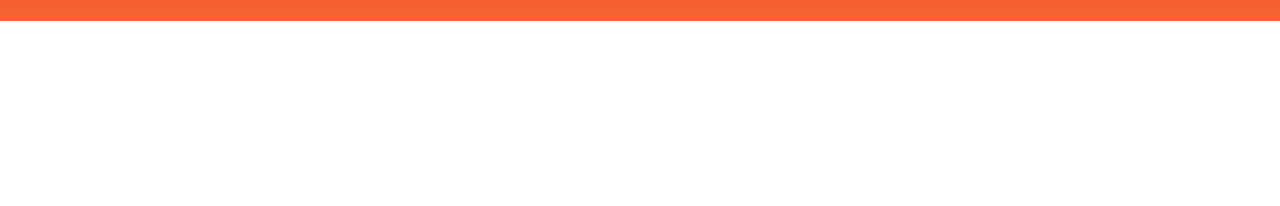
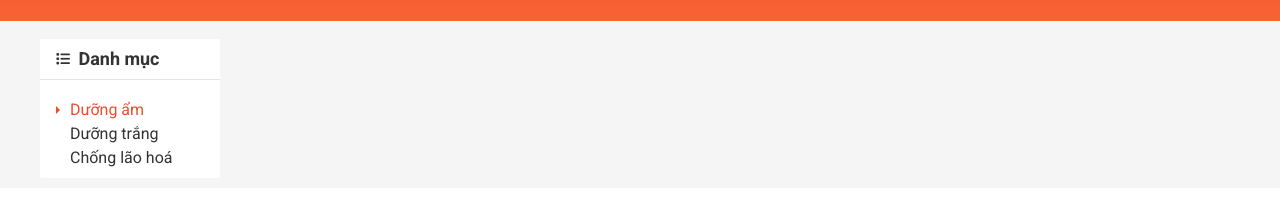
Before and after one commit to nmhoangclb/F8-shop, a plain HTML site: page index.html in a window 1280 px wide. Shown: the part 108-314 px from the top of the page. Drawn offline with nearby package versions, Linux system fonts and the light colour scheme.

Commit message:
build base body, creat catagory

```diff
--- a/assets/css/base.css
+++ b/assets/css/base.css
@@ -21,6 +21,8 @@ html {
     box-sizing: border-box;
 }
 
+/* Responsive */
+
 .grid {
     width: 1200px;
     max-width: 100%;
@@ -34,6 +36,90 @@ html {
 .grid__row {
     display: flex;
     flex-wrap: wrap;
+    margin-left: -12px;
+    margin-right: -12px;
+}
+
+/* Test chuẩn bị trước khi responsive */
+
+.grid__column-2 {
+    padding-left: 12px;
+    padding-right: 12px;
+    width: 16.6667%;
+}
+
+.grid__column-8 {
+    padding-left: 12px;
+    padding-right: 12px;
+    width: 83.3334%;
+}
+
+/* App container */
+
+.app__container {
+    background-color: #F5F5F5;
+}
+
+.category {
+    background-color: var(--white-color);
+    border-radius: 2px;
+}
+
+.category__heading {
+    font-size: 1.8rem;
+    color: var(--text-color);
+    padding: 12px 16px;
+    border-bottom: 1px solid rgba(0, 0, 0, 0.1);
+
+}
+
+.category__heading-icon {
+    font-size: 1.4rem;
+    margin-right: 4px;
+    position: relative;
+    top: -1px;
+}
+
+.category-list {
+    padding: 0 0 8px 0;
+    list-style: none;
+    margin-left: 14px;
+}
+
+.category-item {
+
+}
+
+.category-item--active .category-item__link {
+    color: var(--primamy-color);
+
+}
+
+.category-item--active .category-item__link::before {
+    content: "";
+    position: absolute;
+    border: 4px solid;
+    border-color:  transparent transparent transparent var(--primamy-color);
+    top: 50%;
+    left: 2px;
+    transform: translateY(-50%  );
+}
+
+.category-item__link {
+    position: relative;
+    text-decoration: none;
+    color: var(--text-color);
+    font-size: 1.6rem;
+    padding: 4px 16px;
+    display: block;
+    transition: right linear 0.1s;
+    right: 0;
+
+}
+
+.category-item__link:hover {
+    right: -8px;
+    color: var(--primamy-color);
 }
 
 /* Animation */
--- a/assets/css/main.css
+++ b/assets/css/main.css
@@ -174,6 +174,7 @@
     background-color: var(--white-color);
     width: 186px;
     position: absolute;
+    z-index: 1;
     left: 0;
     top: 140%;
     padding: 8px;
@@ -184,7 +185,6 @@
     -moz-animation: fadeIn ease-in 0.3s;
     -ms-animation: fadeIn ease-in 0.3s;
     -o-animation: fadeIn ease-in 0.3s;
-
     will-change: opacity;
 }
 
--- a/index.html
+++ b/index.html
@@ -256,7 +256,35 @@
                     </div>
                 </div>
             </header>
-            <div class="container"></div>
+            <div class="app__container">
+                <div class="grid">
+                    <div class="grid__row">
+                        <div class="grid__column-2">
+                            <nav class="category">
+                                <h3 class="category__heading">
+                                    <i class="category__heading-icon fa-solid fa-list"></i>
+                                    Danh mục
+                                </h3>
+
+                                <ul class="category-list">
+                                    <li class="category-item category-item--active">
+                                        <a href="#" class="category-item__link">Dưỡng ẩm</a>
+                                    </li>
+                                    <li class="category-item">
+                                        <a href="#" class="category-item__link">Dưỡng trắng</a>
+                                    </li>
+                                    <li class="category-item">
+                                        <a href="#" class="category-item__link">Chống lão hoá</a>
+                                    </li>
+                                </ul>
+                            </nav>
+                        </div>
+                        <div class="grid__column-8">
+
+                        </div>
+                    </div>
+                </div>
+            </div>
             <div class="footer"></div>
             <!-- Modal layout-->
             <!-- <div class="modal">
```
